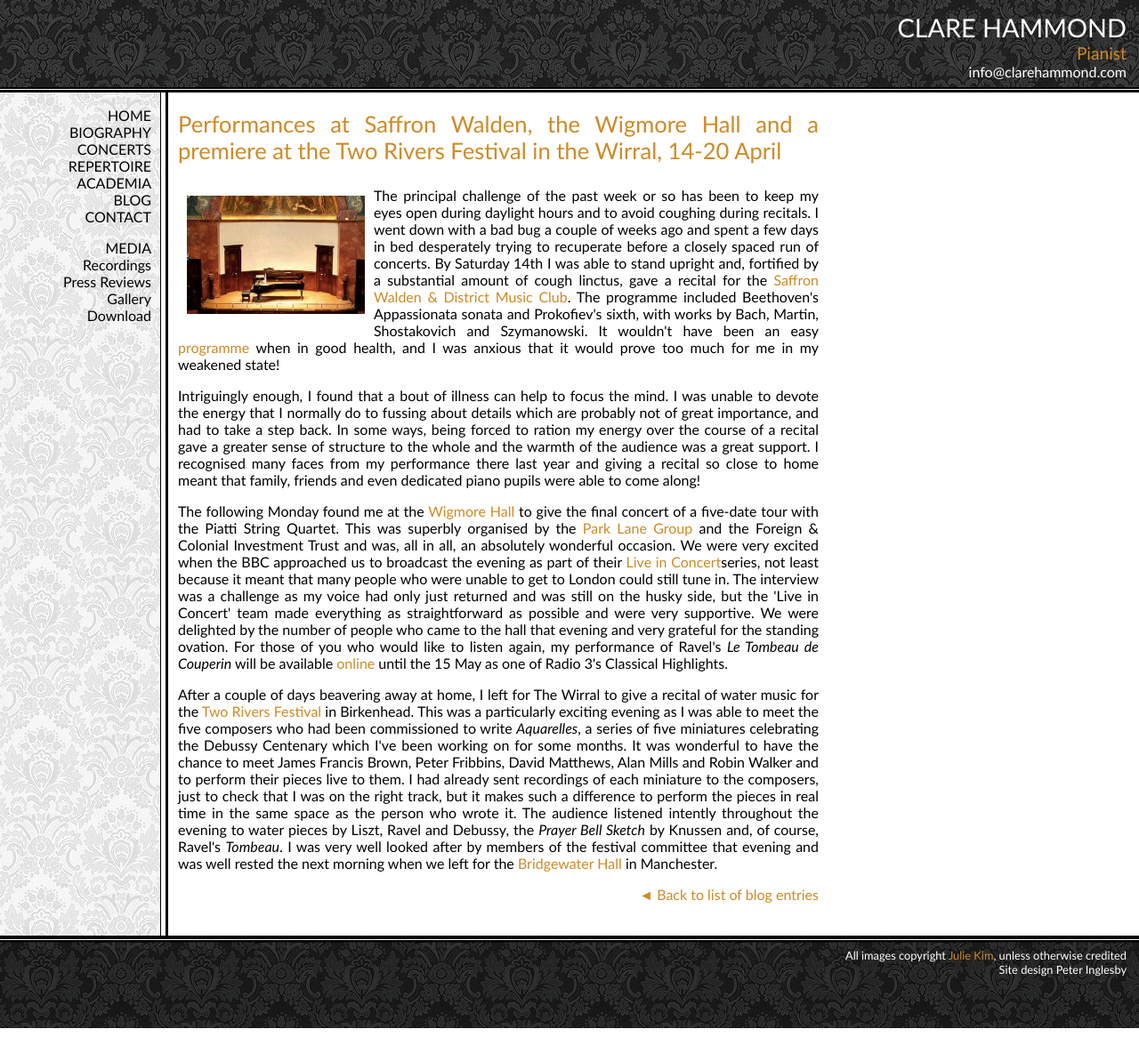
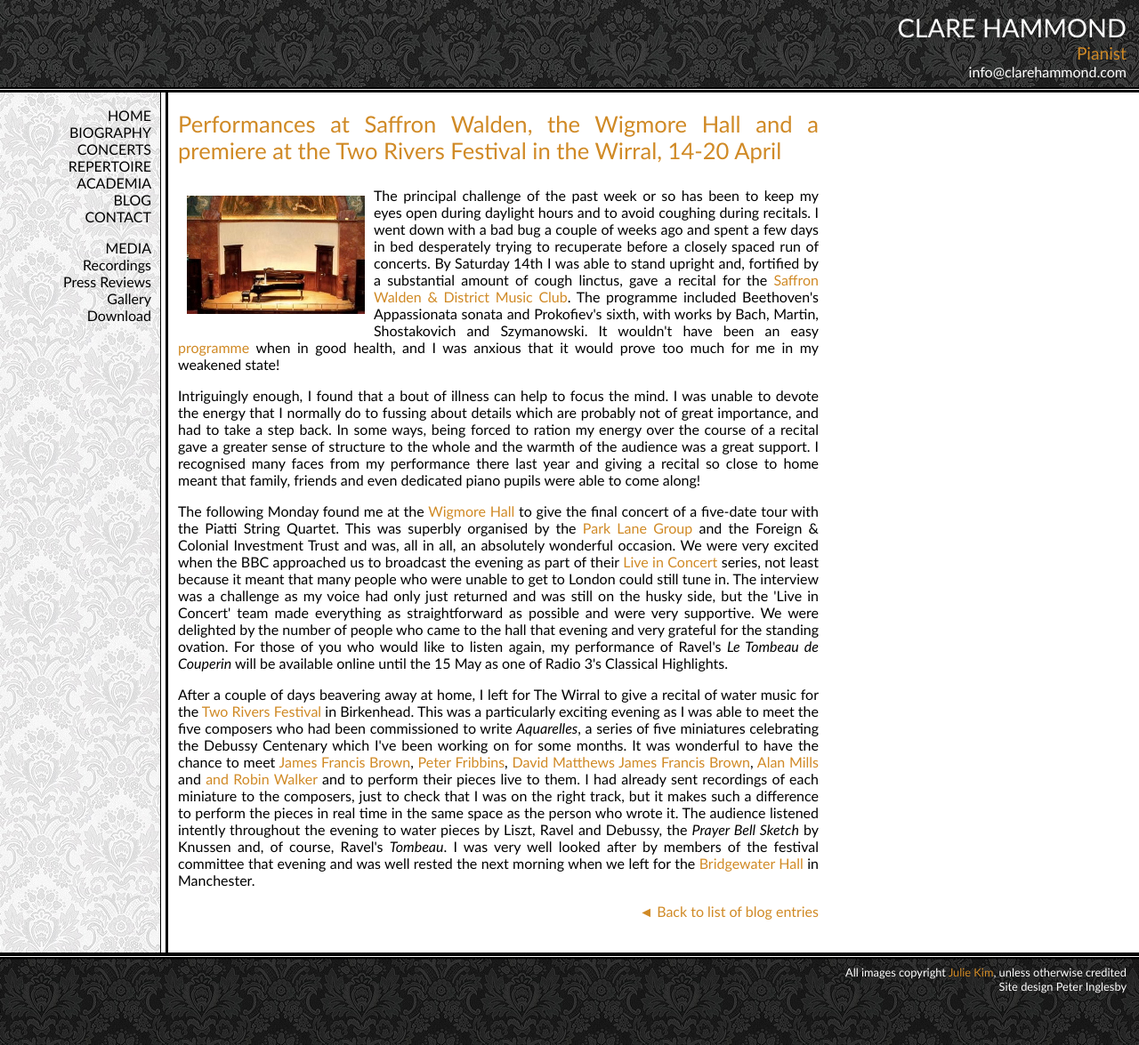
Before and after one commit to hammonc/clarehammond.com, a Jekyll site: the page built from blog-20120414.html, in a window 1280 px wide. Shown: the whole page at 89% size. Built offline with Jekyll 4.4.1, drawn with Linux system fonts in a browser that asks for light colours.

Commit message:
blog corrections

```diff
--- a/blog-20120414.html
+++ b/blog-20120414.html
@@ -9,6 +9,9 @@ title: Performances at Saffron Walden, the Wigmore Hall and a premiere at the Tw
 
 <p>Intriguingly enough, I found that a bout of illness can help to focus the mind. I was unable to devote the energy that I normally do to fussing about details which are probably not of great importance, and had to take a step back. In some ways, being forced to ration my energy over the course of a recital gave a greater sense of structure to the whole and the warmth of the audience was a great support. I recognised many faces from my performance there last year and giving a recital so close to home meant that family, friends and even dedicated piano pupils were able to come along!</p>
 
-<p>The following Monday found me at the <a href="http://www.wigmore-hall.org.uk/" target="_blank">Wigmore Hall</a> to give the final concert of a five-date tour with the Piatti String Quartet. This was superbly organised by the <a href="http://www.parklanegroup.co.uk/" target="_blank">Park Lane Group</a> and the Foreign & Colonial Investment Trust and was, all in all, an absolutely wonderful occasion. We were very excited when the BBC approached us to broadcast the evening as part of their <a href="http://www.bbc.co.uk/programmes/b010xvfz" target="_blank">Live in Concert</a>series, not least because it meant that many people who were unable to get to London could still tune in. The interview was a challenge as my voice had only just returned and was still on the husky side, but the 'Live in Concert' team made everything as straightforward as possible and were very supportive. We were delighted by the number of people who came to the hall that evening and very grateful for the standing ovation. For those of you who would like to listen again, my performance of Ravel's <em>Le Tombeau de Couperin</em> will be available <a href="http://www.bbc.co.uk/music/showcase/genres/classical#/clips/p00r6k6s/in/collection/p00b9xn8" target="_blank">online</a> until the 15 May as one of Radio 3's Classical Highlights.</p>
+<p>The following Monday found me at the <a href="http://www.wigmore-hall.org.uk/" target="_blank">Wigmore Hall</a> to give the final concert of a five-date tour with the Piatti String Quartet. This was superbly organised by the <a href="http://www.parklanegroup.co.uk/" target="_blank">Park Lane Group</a> and the Foreign & Colonial Investment Trust and was, all in all, an absolutely wonderful occasion. We were very excited when the BBC approached us to broadcast the evening as part of their <a href="http://www.bbc.co.uk/programmes/b010xvfz" target="_blank">Live in Concert</a> series, not least because it meant that many people who were unable to get to London could still tune in. The interview was a challenge as my voice had only just returned and was still on the husky side, but the 'Live in Concert' team made everything as straightforward as possible and were very supportive. We were delighted by the number of people who came to the hall that evening and very grateful for the standing ovation. For those of you who would like to listen again, my performance of Ravel's <em>Le Tombeau de Couperin</em> will be available online until the 15 May as one of Radio 3's Classical Highlights.</p>
 
-<p>After a couple of days beavering away at home, I left for The Wirral to give a recital of water music for the <a href="http://www.tworiversfestival.co.uk/" target="_blank">Two Rivers Festival</a> in Birkenhead. This was a particularly exciting evening as I was able to meet the five composers who had been commissioned to write <em>Aquarelles</em>, a series of five miniatures  celebrating the Debussy Centenary which I've been working on for some months. It was wonderful to have the chance to meet James Francis Brown, Peter Fribbins, David Matthews, Alan Mills and Robin Walker and to perform their pieces live to them. I had already sent recordings of each miniature to the composers, just to check that I was on the right track, but it makes such a difference to perform the pieces in real time in the same space as the person who wrote it. The audience listened intently throughout the evening to water pieces by Liszt, Ravel and Debussy, the <em>Prayer Bell Sketch</em> by Knussen and, of course, Ravel's <em>Tombeau</em>. I was very well looked after by members of the festival committee that evening and was well rested the next morning when we left for the <a href="http://www.bridgewater-hall.co.uk/" target="_blank">Bridgewater Hall</a> in Manchester.</p>
+<p>After a couple of days beavering away at home, I left for The Wirral to give a recital of water music for the <a href="http://www.tworiversfestival.co.uk/" target="_blank">Two Rivers Festival</a> in Birkenhead. This was a particularly exciting evening as I was able to meet the five composers who had been commissioned to write <em>Aquarelles</em>, a series of five miniatures  celebrating the Debussy Centenary which I've been working on for some months. It was wonderful to have the chance to meet
+
+<a href="http://www.jamesfrancisbrown.com/homepage.asp" target="_blank">James Francis Brown</a>, <a href="http://www.peterfribbins.co.uk/" target="_blank">Peter Fribbins</a>, <a href="http://www.david-matthews.co.uk/homepage.asp" target="_blank">David Matthews</a>
+<a href="" target="_blank">James Francis Brown</a>, <a href="http://www.cmc.ie/composers/composer.cfm?composerID=86" target="_blank">Alan Mills</a> and <a href="http://www.robinwalker.org/" target="_blank">and Robin Walker</a> and to perform their pieces live to them. I had already sent recordings of each miniature to the composers, just to check that I was on the right track, but it makes such a difference to perform the pieces in real time in the same space as the person who wrote it. The audience listened intently throughout the evening to water pieces by Liszt, Ravel and Debussy, the <em>Prayer Bell Sketch</em> by Knussen and, of course, Ravel's <em>Tombeau</em>. I was very well looked after by members of the festival committee that evening and was well rested the next morning when we left for the <a href="http://www.bridgewater-hall.co.uk/" target="_blank">Bridgewater Hall</a> in Manchester.</p>
```
Also changed, not shown: blog-20120702.html (+1 -1 lines).
